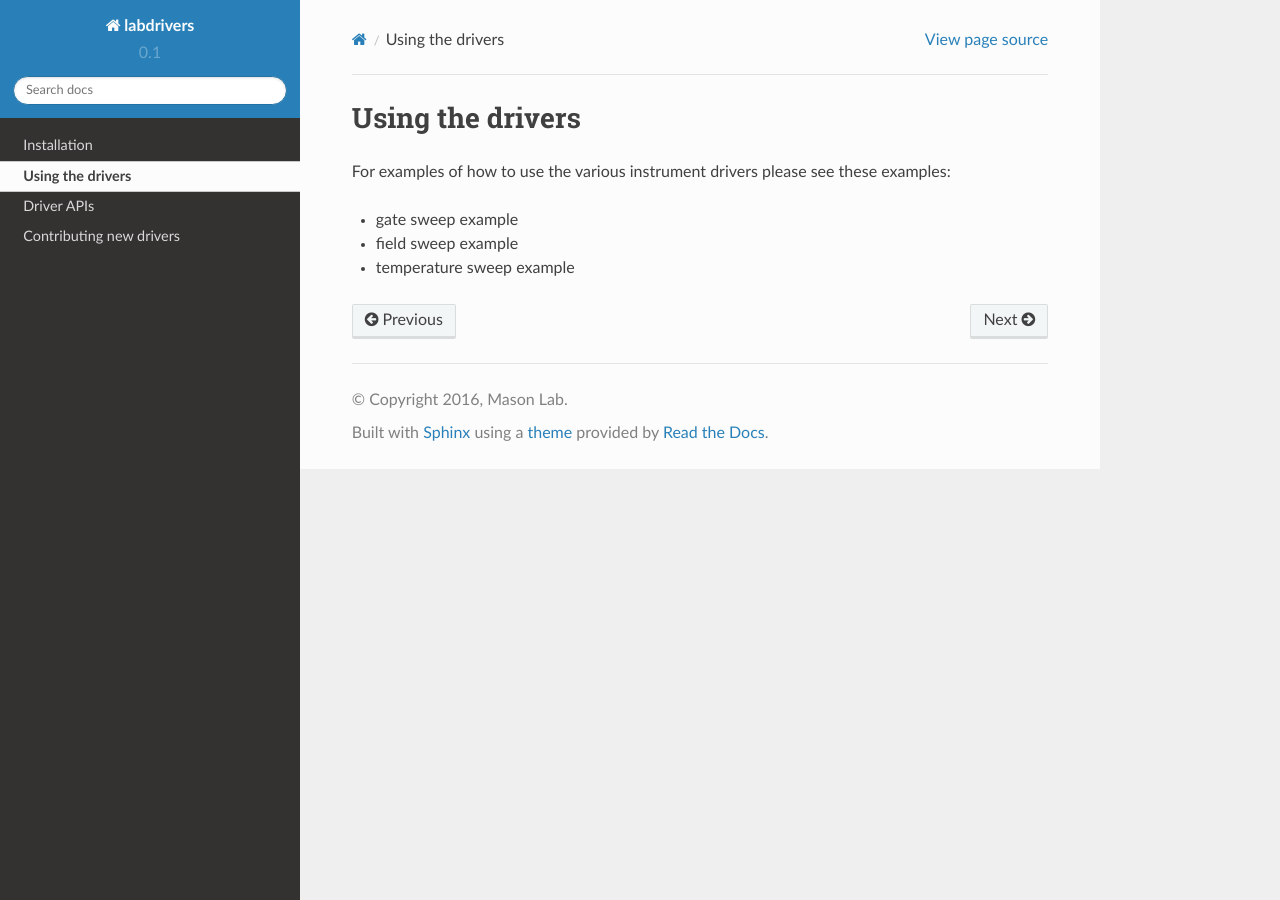
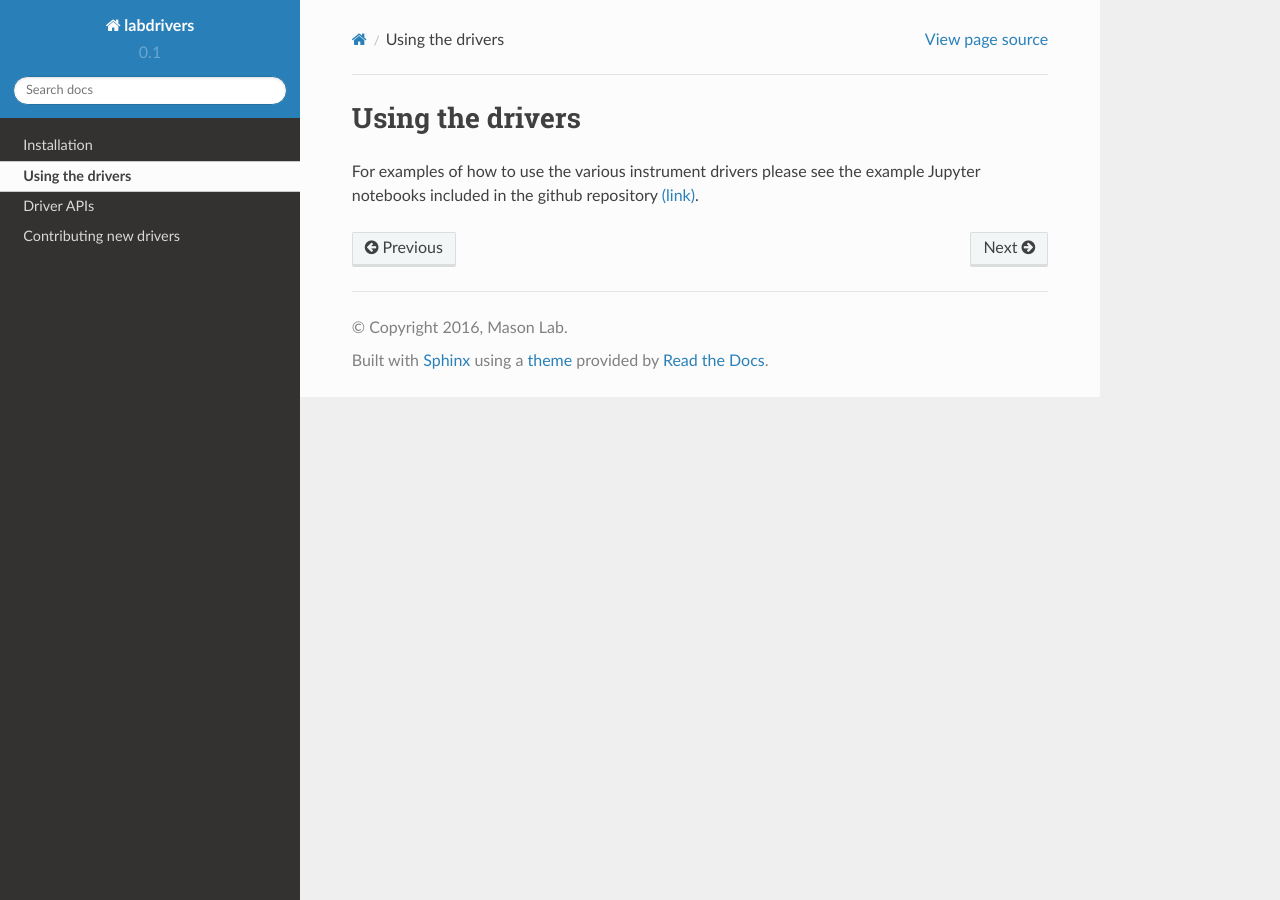
Before and after one commit to masonlab/labdrivers, a Sphinx documentation site: the page built from docs/usage.rst, in a window 1280 px wide. Built offline with Sphinx 7.4.7 and the Read the Docs theme 2.0.0, drawn with Linux system fonts in a browser that asks for light colours.

Commit message:
fiddling with docstrings and documentation

```diff
--- a/docs/usage.rst
+++ b/docs/usage.rst
@@ -3,10 +3,5 @@ Using the drivers
 #################
 
 For examples of how to use the various instrument drivers please see
-these examples:
-
-- gate sweep example
-
-- field sweep example
-
-- temperature sweep example
+the example Jupyter notebooks included in the github repository
+`(link) <http://github.com/masonlab/labdrivers/tree/master/example_nbs>`_.
```
Also changed, not shown: 1 other file.
